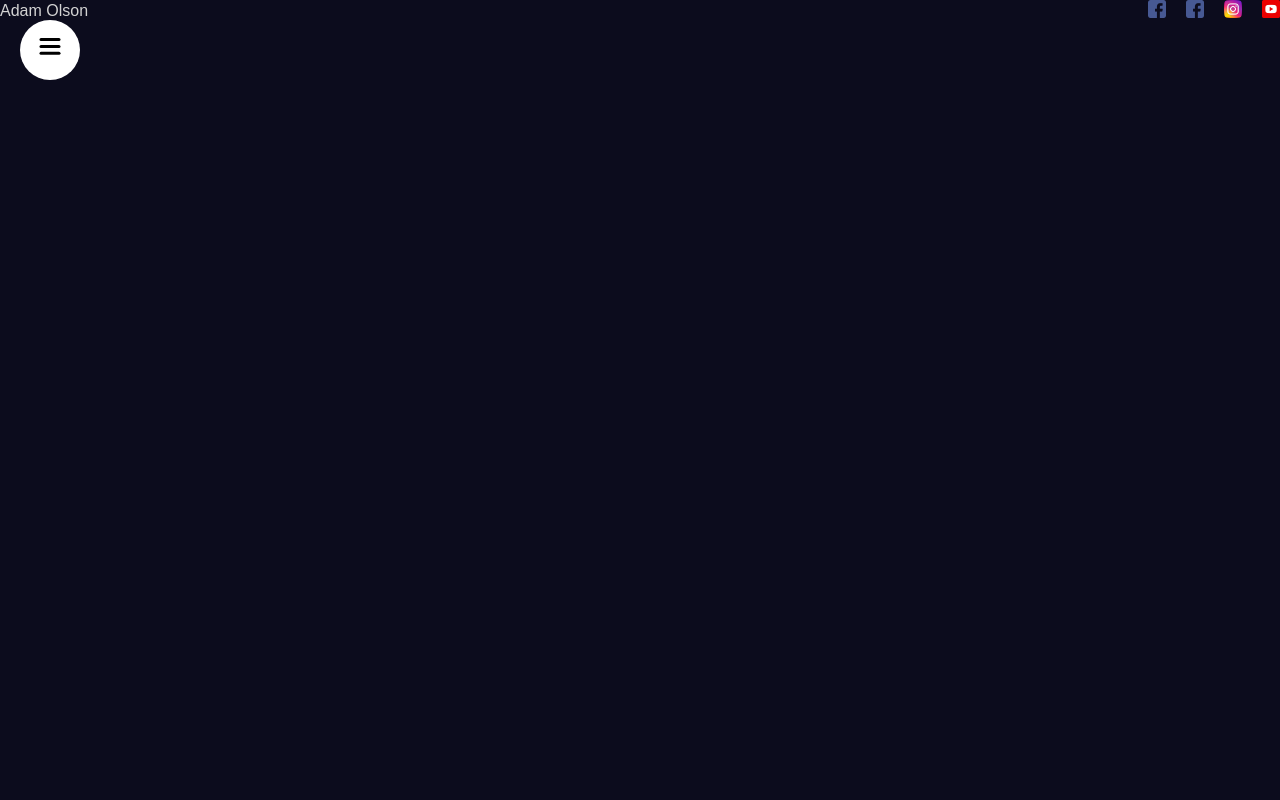
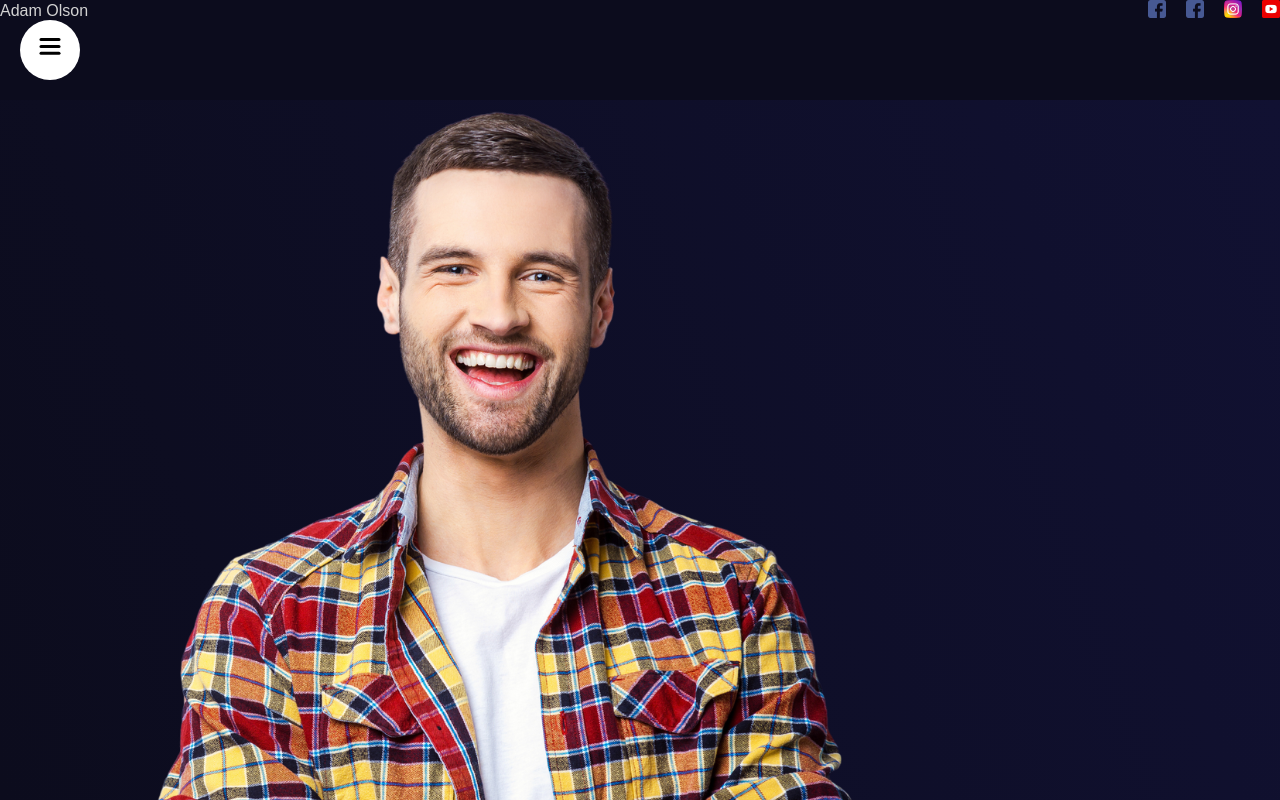
Before and after one commit to adamolson11/Portfolio, a React (Vite) app in the folder portfolio/: page / in a window 1280 px wide. Shown: the top 800 px of the page. Built offline with nearby package versions, Linux system fonts and the light colour scheme.

Commit message:
creating hero section

```diff
--- a/portfolio/src/App.jsx
+++ b/portfolio/src/App.jsx
@@ -2,12 +2,14 @@
 
 // import Test from "./components/Test";
 import "./app.scss";
+import Hero from "./components/hero/Hero";
 import Navbar from "./components/navbar/Navbar";
 import Sidebar from "./components/sidebar/Sidebar"; // Correct import path and uppercase component name
 const App = () => {
   return <div>
     <section id = "Homepage">
       <Navbar/>
+      <Hero/>
       </section>
       <section id = "Services">Parallax</section>
       <section>Services</section>
--- /dev/null
+++ b/portfolio/src/components/hero/Hero.jsx
@@ -0,0 +1,13 @@
+import "./hero.scss"
+
+const Hero = () => {
+    return (
+        <div className="hero">
+        <div className= "imageContainer">
+            <img src= "/hero.png" alt= "" />
+        </div>
+        </div>
+        )
+}
+
+export default Hero
--- /dev/null
+++ b/portfolio/src/components/hero/hero.scss
@@ -0,0 +1,5 @@
+.hero{
+
+    height: calc(100vh - 100px);
+    background: linear-gradient(1870deg, #0c0c1d, #111132);
+}
--- a/portfolio/src/components/sidebar/links/Links.jsx
+++ b/portfolio/src/components/sidebar/links/Links.jsx
@@ -1,3 +1,30 @@
+import { motion } from "framer-motion";
+
+const variants = {
+  open: {
+    transition: {
+      staggerChildren: 0.1, // Corrected property name to staggerChildren
+    },
+  },
+  closed: {
+    transition: {
+      staggerChildren: 0.05,
+      staggerDirection: -1, // Corrected property name to staggerDirection
+    },
+  },
+};
+
+const itemVariants = {
+  open: {
+    y: 0,
+    opacity: 1,
+  },
+  closed: {
+    y: 50,
+    opacity: 0,
+  },
+};
+
 /* eslint-disable no-unused-vars */
 const Links = () => {
   const items = [
@@ -9,14 +36,14 @@ const Links = () => {
   ];
 
   return (
-     <div className="links">
+    <motion.div className="links" variants={variants}>
       {items.map((item, index) => (
-         <a key={index} href={`#${item}`}>
+        <motion.a key={index} href={`#${item}`} variants={itemVariants} whileHover= {{scale:1.1}} whileTape ={{scale: 0.95}}>
           {item}
-         </a>
+        </motion.a>
       ))}
-     </div>
+    </motion.div>
   );
-}
+};
 
 export default Links;
```
Lines whose indentation alone changed are shown as unchanged.
